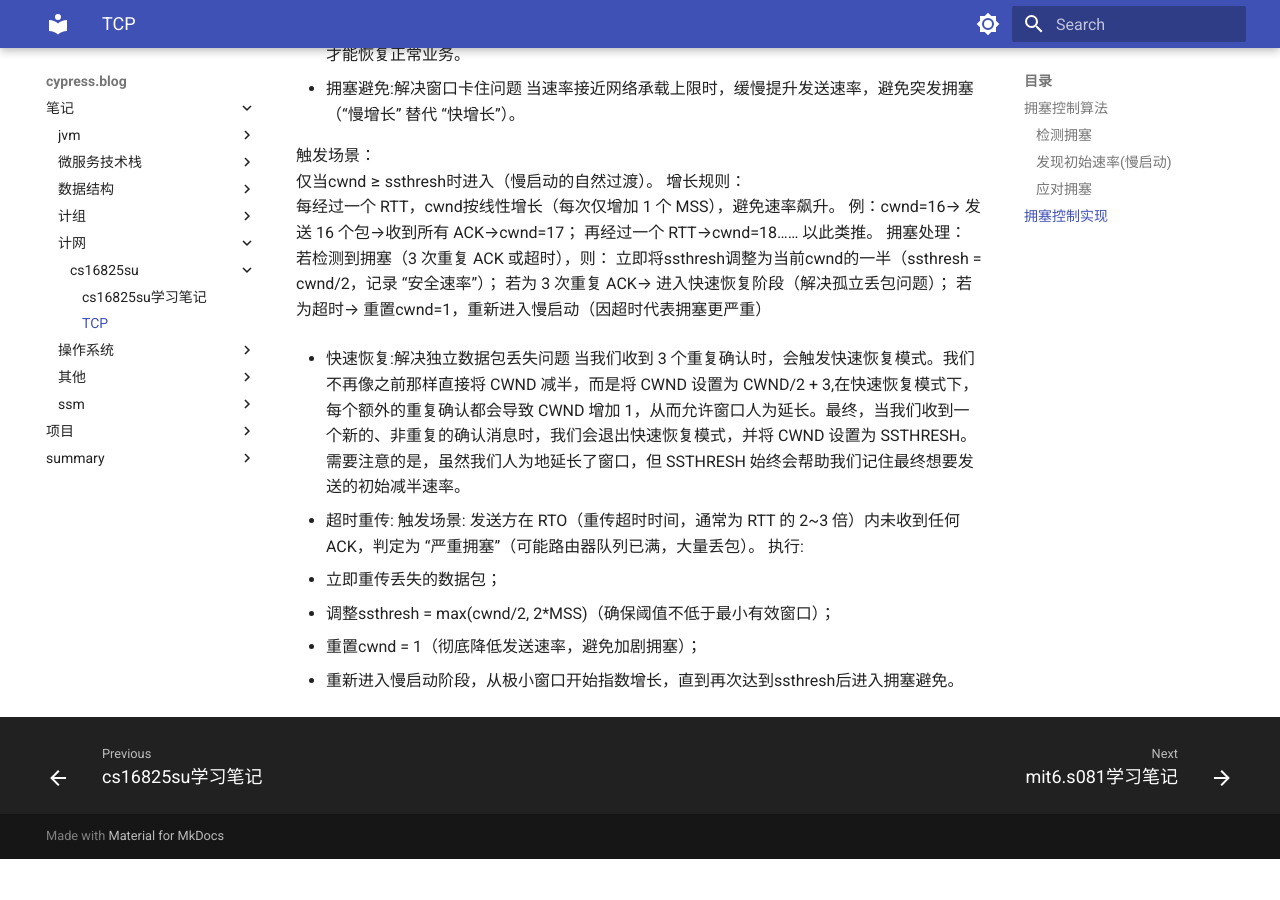
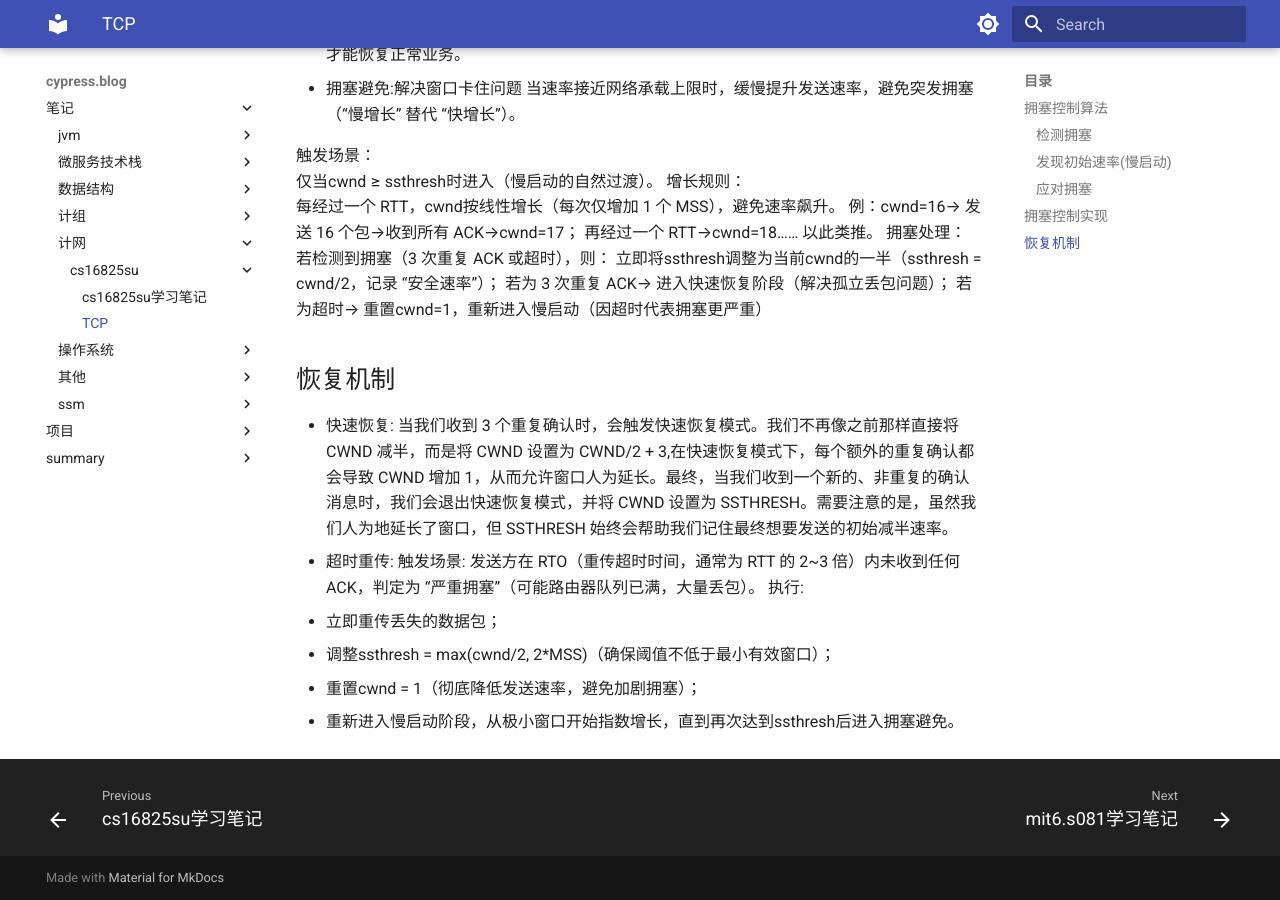
Before and after one commit to cyprer/blog0, an MkDocs documentation site: the page built from docs/note/cs_net/tcp.md, in a window 1280 px wide and 900 px high, scrolled down 1377 px. Built offline with MkDocs 1.6.1 and Material for MkDocs 9.7.7, drawn with Linux system fonts in a browser that asks for light colours; before the commit the page ends 2236 px from its top, so only the background shows below that.

Commit message:
修复tcp文档

```diff
--- a/docs/note/cs_net/tcp.md
+++ b/docs/note/cs_net/tcp.md
@@ -44,13 +44,9 @@ cwnd指数型增加直到收到三次重复确认序列号,cwnd会减少一半,
 立即将ssthresh调整为当前cwnd的一半（ssthresh = cwnd/2，记录 “安全速率”）；
 若为 3 次重复 ACK→ 进入快速恢复阶段（解决孤立丢包问题）；
 若为超时→ 重置cwnd=1，重新进入慢启动（因超时代表拥塞更严重）
-
-
-- 快速恢复:解决独立数据包丢失问题
+## 恢复机制
+- 快速恢复:
   当我们收到 3 个重复确认时，会触发快速恢复模式。我们不再像之前那样直接将 CWND 减半，而是将 CWND 设置为 CWND/2 + 3,在快速恢复模式下，每个额外的重复确认都会导致 CWND 增加 1，从而允许窗口人为延长。最终，当我们收到一个新的、非重复的确认消息时，我们会退出快速恢复模式，并将 CWND 设置为 SSTHRESH。需要注意的是，虽然我们人为地延长了窗口，但 SSTHRESH 始终会帮助我们记住最终想要发送的初始减半速率。
-
-
-
 - 超时重传:
   触发场景:
   发送方在 RTO（重传超时时间，通常为 RTT 的 2~3 倍）内未收到任何 ACK，判定为 “严重拥塞”（可能路由器队列已满，大量丢包）。
```
Also changed, not shown: other parts of docs/note/cs_net/tcp.md (+1 -1 lines).
